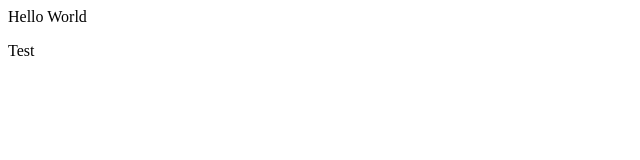
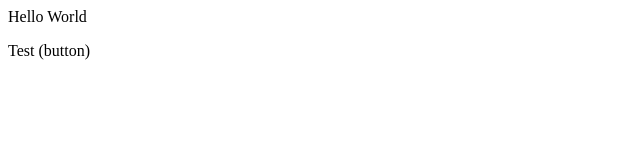
Before and after one commit to AmarAParab/LocalRepoNew, a plain HTML site: page index.html in a window 1280 px wide. Shown: the full height of the page, 0-640 px from the left. Drawn offline with Linux system fonts and the light colour scheme.

Commit message:
Add button main

```diff
--- a/index.html
+++ b/index.html
@@ -1,2 +1,2 @@
 <p>Hello World</p>
-<p>Test</p>
+<p>Test (button)</p>
```
